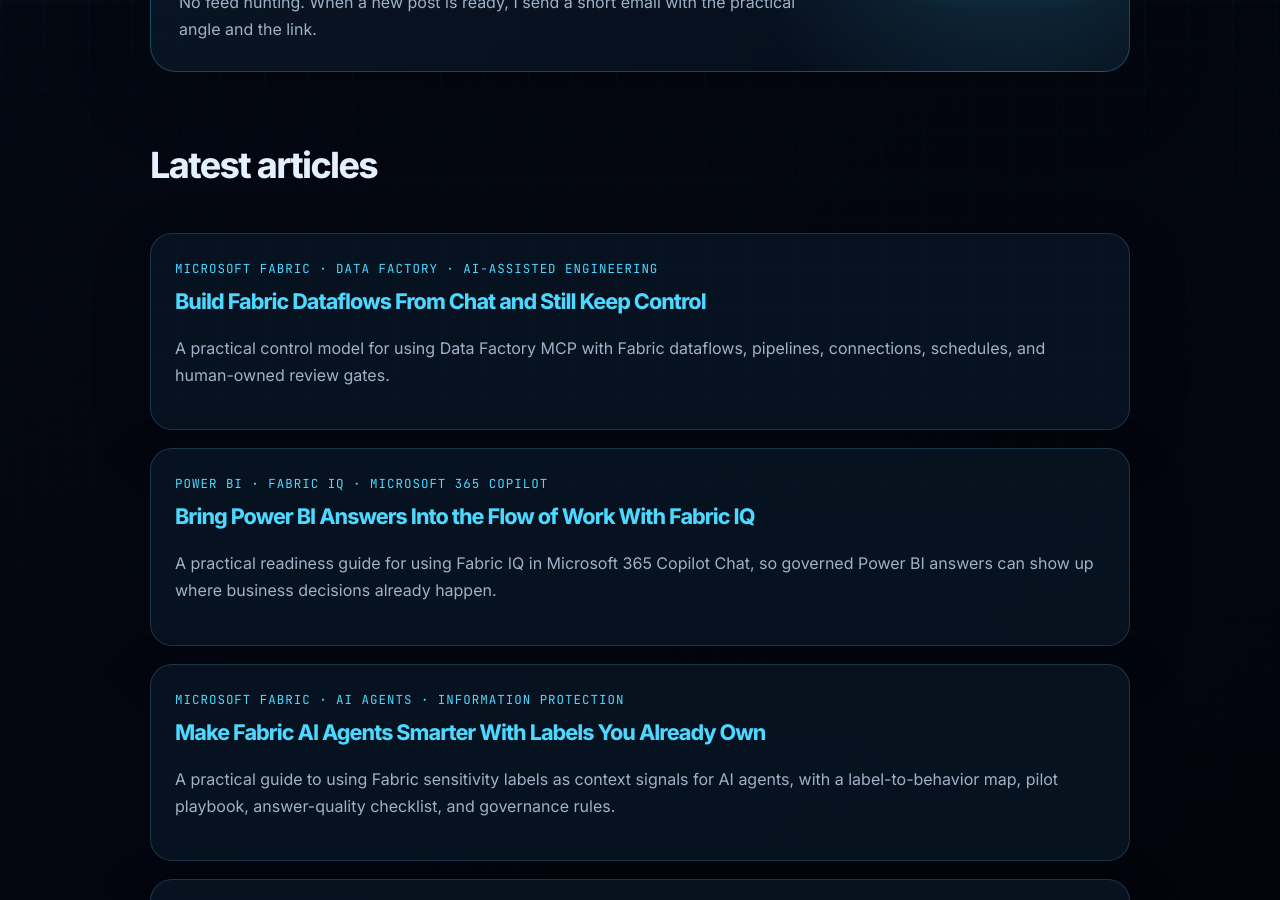
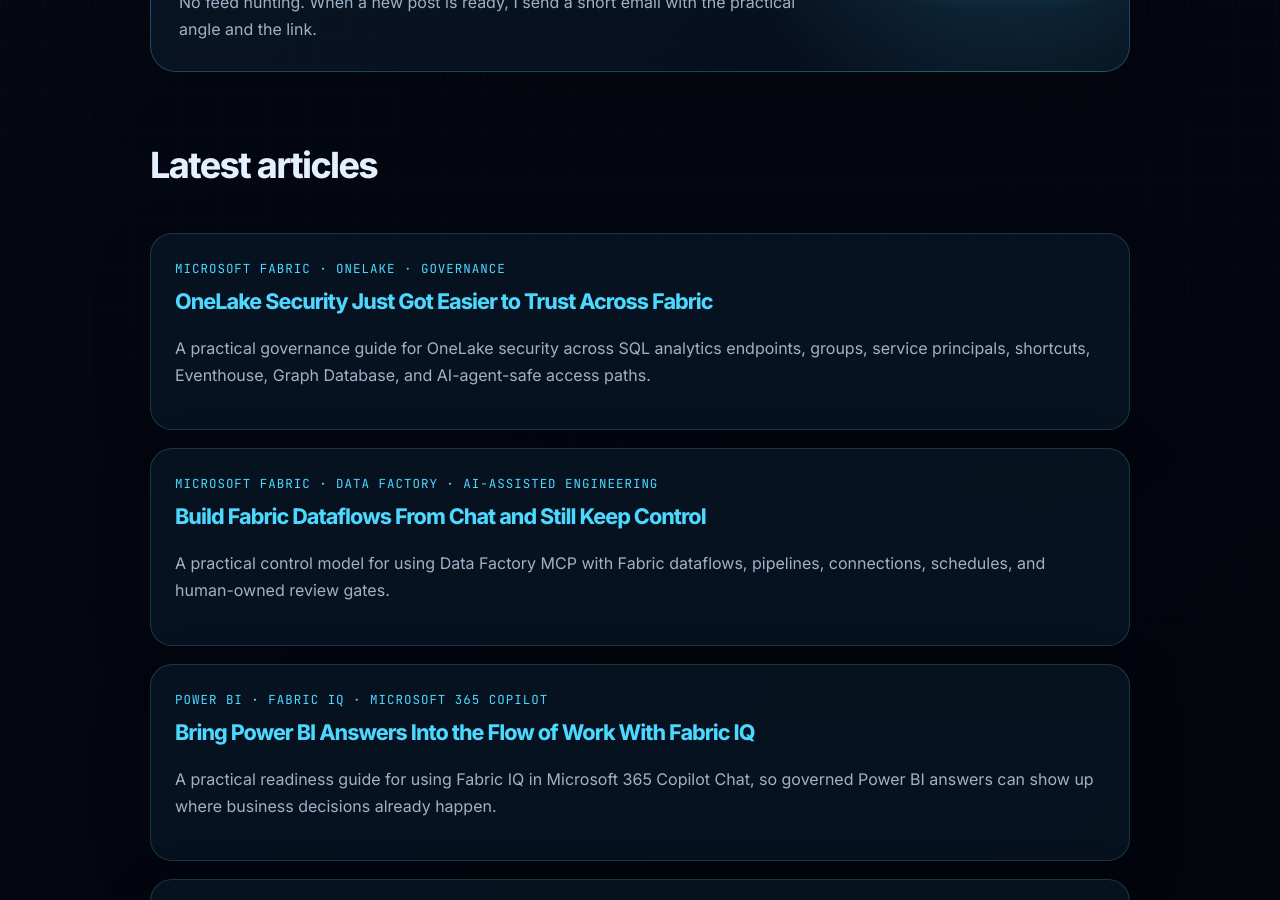
Before and after one commit to Shai-Kr/data-ninja-ai-lab, a Jekyll site: the page built from index.md, in a window 1280 px wide and 900 px high, scrolled down 1042 px. Built offline with Jekyll 4.4.1, drawn with Linux system fonts in a browser that asks for light colours.

Commit message:
Publish OneLake security article

```diff
--- a/index.md
+++ b/index.md
@@ -30,6 +30,11 @@
 
 <section class="post-list featured home-articles">
   <h2>Latest articles</h2>
+  <article class="post-card">
+    <p class="post-meta">Microsoft Fabric · OneLake · Governance</p>
+    <h3><a href="{{ '/blog/2026-07-28-onelake-security-enterprise-trust.html' | relative_url }}">OneLake Security Just Got Easier to Trust Across Fabric</a></h3>
+    <p>A practical governance guide for OneLake security across SQL analytics endpoints, groups, service principals, shortcuts, Eventhouse, Graph Database, and AI-agent-safe access paths.</p>
+  </article>
   <article class="post-card">
     <p class="post-meta">Microsoft Fabric · Data Factory · AI-assisted Engineering</p>
     <h3><a href="{{ '/blog/2026-07-27-data-factory-mcp-control.html' | relative_url }}">Build Fabric Dataflows From Chat and Still Keep Control</a></h3>
```
Also changed, not shown: blog/2026-07-28-onelake-security-enterprise-trust.md (renamed from review/2026-07-28-onelake-security-enterprise-trust.md, +4 -4 lines), assets/blog/onelake-security-enterprise-trust/01-onelake-security-control-plane.png (added), assets/blog/onelake-security-enterprise-trust/02-enterprise-access-pattern.png (added), assets/blog/onelake-security-enterprise-trust/03-review-checklist.png (added).
